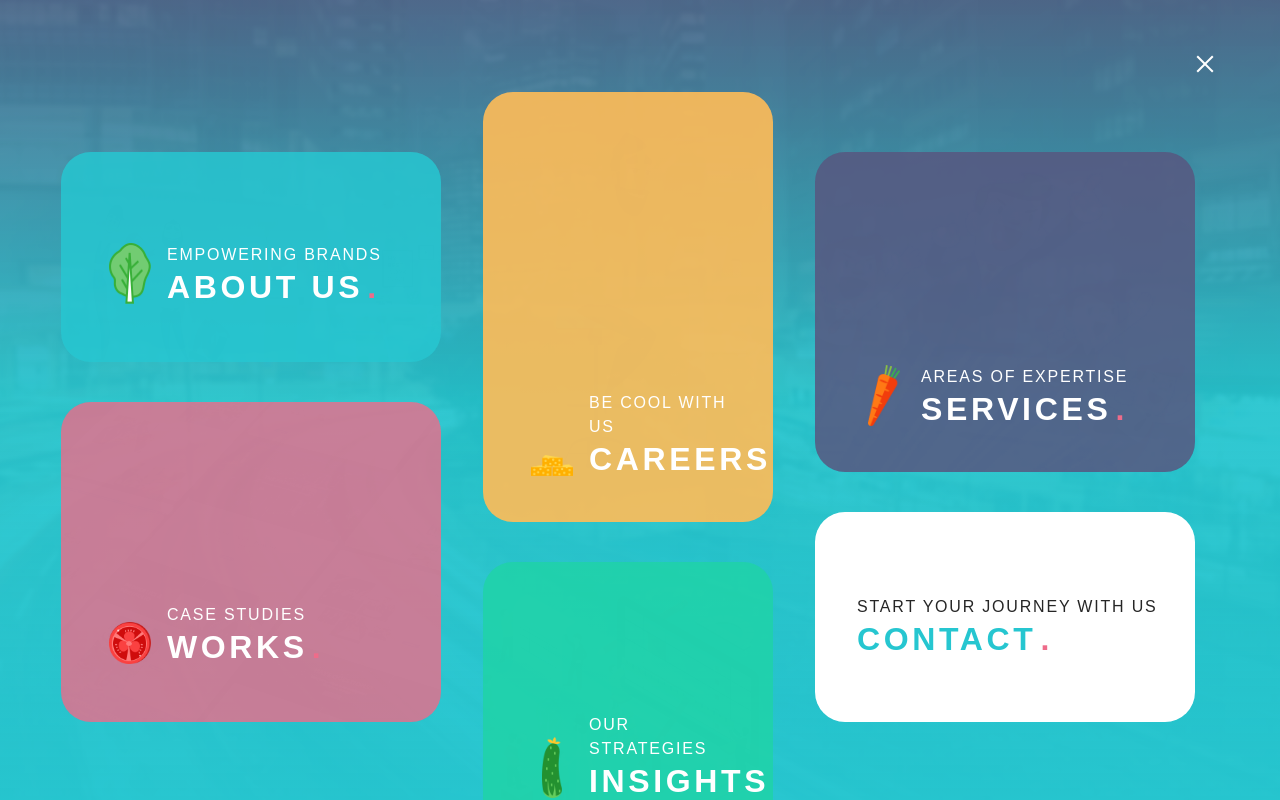
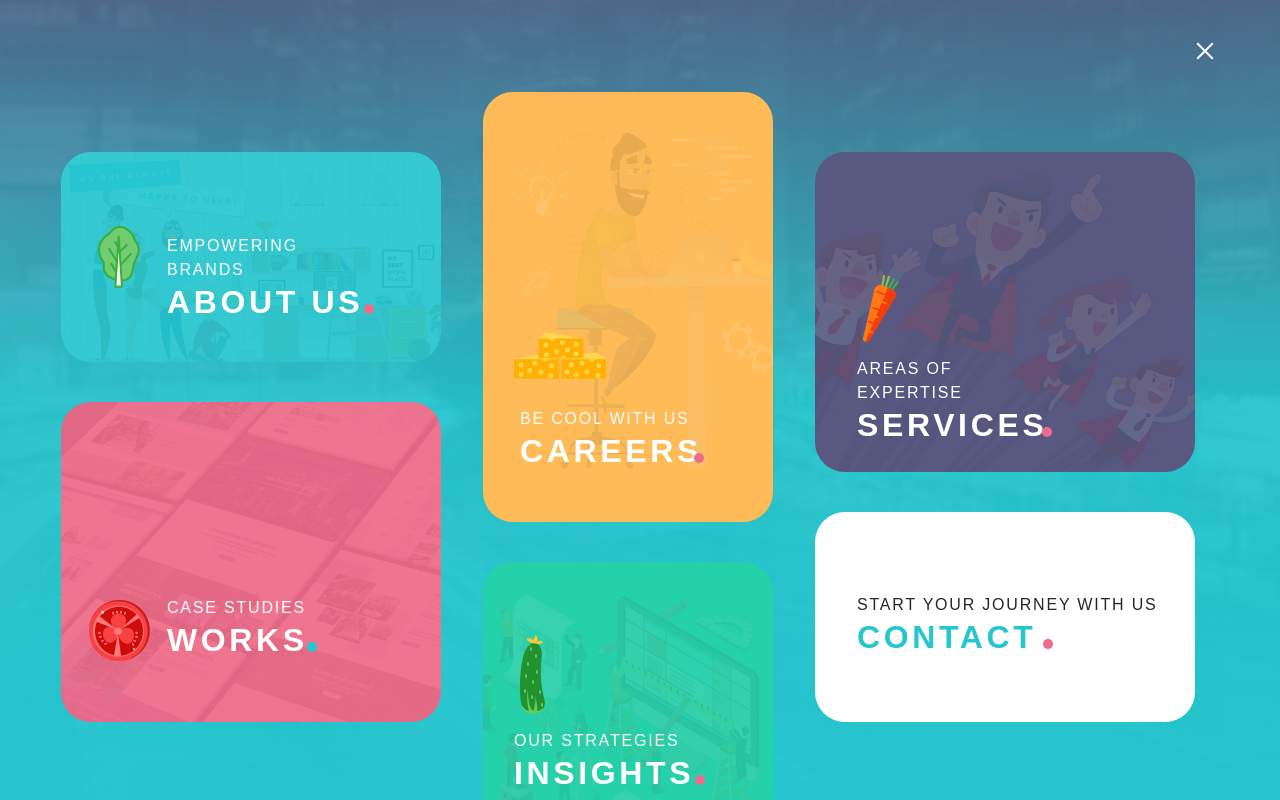
Before and after one commit to yuchengH1988/digi-salad, a Nuxt app: page / in a window 1280 px wide. Both pictures are taken after a click on the button 1205 px from the left and 65 px from the top of the page. Shown: the top 800 px of the page. Built offline with nearby package versions, Linux system fonts and the light colour scheme; a web font is replaced by a local one.

Commit message:
fix menu

```diff
--- a/components/Layout/SiteHeader.vue
+++ b/components/Layout/SiteHeader.vue
@@ -1,22 +1,67 @@
 <script setup>
-defineProps({
+const props = defineProps({
   isMenuOpen: { type: Boolean, default: false }
 })
 
 const emit = defineEmits(['toggle-menu'])
+
+const isPastHero = ref(false)
+const isScrolledHeader = computed(() => isPastHero.value && !props.isMenuOpen)
+let heroObserver
+
+const handleHomeClick = () => {
+  if (props.isMenuOpen) {
+    emit('toggle-menu')
+  }
+}
+
+onMounted(() => {
+  const hero = document.querySelector('#top')
+
+  if (!hero) return
+
+  heroObserver = new IntersectionObserver(([entry]) => {
+    isPastHero.value = !entry.isIntersecting && entry.boundingClientRect.bottom <= 0
+  })
+  heroObserver.observe(hero)
+})
+
+onBeforeUnmount(() => {
+  heroObserver?.disconnect()
+})
 </script>
 
 <template>
-  <header class="fixed inset-x-0 top-0 z-75 text-white">
-    <div class="flex items-start px-5 pt-6 md:px-[60px] md:pt-[41px]">
-      <a v-show="isMenuOpen" href="#top" class="w-[116px] md:w-[140px]" aria-label="digiSalad home" @click="emit('toggle-menu')">
-        <AtomIcon name="icon" is-full class="text-white" />
+  <header
+    class="fixed inset-x-0 top-0 z-75  transition-colors duration-300"
+    :class="isScrolledHeader ? 'bg-white/90' : 'bg-transparent'"
+  >
+    <div class="flex items-center justify-between pl-20 pr-15 h-[100px]">
+      <a
+        href="#top"
+        class="w-[116px] transition-[opacity,color] duration-300 md:w-[120px] h-[54px]"
+        :class="[
+          isMenuOpen || isPastHero ? 'visible opacity-100' : 'invisible opacity-0',
+          isScrolledHeader ? 'text-accent' : 'text-white'
+        ]"
+        aria-label="digiSalad home"
+        @click="handleHomeClick"
+      >
+        <AtomIcon name="icon" is-full />
       </a>
       <div class="ml-auto flex items-center gap-5 md:gap-7">
-        <a v-show="!isMenuOpen" href="#showcase" class="hidden h-[41px] items-center rounded-full bg-gradient-to-r from-[#4ee5ea] to-[#26d0a8] px-4 text-[14px] font-bold uppercase tracking-[1.14px] transition-opacity hover:opacity-85 md:flex">
+        <a v-show="!isMenuOpen" href="#showcase" class="hidden h-[41px] items-center rounded-full bg-gradient-to-r from-[#4ee5ea] to-[#26d0a8] px-4 text-[14px] font-bold uppercase tracking-[1.14px] transition-opacity hover:opacity-85 md:flex text-white">
           Start your project
         </a>
-        <button type="button" class="mt-[7px] grid h-[30px] w-[30px] place-items-center transition-colors hover:text-accent" :aria-expanded="isMenuOpen" aria-controls="site-menu" :aria-label="isMenuOpen ? 'Close menu' : 'Open menu'" @click="emit('toggle-menu')">
+        <button
+          type="button"
+          class="grid h-[30px] w-[30px] place-items-center transition-colors hover:text-accent"
+          :class="isScrolledHeader ? 'text-purple' : 'text-white'"
+          :aria-expanded="isMenuOpen"
+          aria-controls="site-menu"
+          :aria-label="isMenuOpen ? 'Close menu' : 'Open menu'"
+          @click="emit('toggle-menu')"
+        >
           <span v-if="isMenuOpen" class="relative block size-[22px]">
             <span class="absolute left-0 top-1/2 h-[2px] w-[22px] rotate-45 bg-current"></span>
             <span class="absolute left-0 top-1/2 h-[2px] w-[22px] -rotate-45 bg-current"></span>
--- a/components/Menu/MenuOverlay.vue
+++ b/components/Menu/MenuOverlay.vue
@@ -15,11 +15,11 @@ defineProps({ open: { type: Boolean, default: false } })
 const emit = defineEmits(['close'])
 
 const menuItems = [
-  { label: 'About us', eyebrow: 'Empowering brands', href: '#about', image: menuAbout, icon: cabbage, tone: 'bg-accent/85', position: 'menu-about' },
-  { label: 'Works', eyebrow: 'Case studies', href: '#showcase', image: menuWork, icon: tomato, tone: 'bg-coral/80', position: 'menu-works' },
-  { label: 'Careers', eyebrow: 'Be cool with us', href: '#career', image: menuCareer, icon: cheese, tone: 'bg-yellow/90', position: 'menu-careers' },
-  { label: 'Insights', eyebrow: 'Our strategies', href: '#work', image: menuInsights, icon: cucumber, tone: 'bg-[#20d3a7]/85', position: 'menu-insights' },
-  { label: 'Services', eyebrow: 'Areas of expertise', href: '#services', image: menuService, icon: carrot, tone: 'bg-purple/85', position: 'menu-services' }
+  { label: 'About us', eyebrow: 'Empowering brands', href: '#about', image: menuAbout, icon: cabbage, tone: 'bg-accent', position: 'menu-about', dot: 'bg-coral' },
+  { label: 'Works', eyebrow: 'Case studies', href: '#showcase', image: menuWork, icon: tomato, tone: 'bg-coral', position: 'menu-works', dot: 'bg-accent' },
+  { label: 'Careers', eyebrow: 'Be cool with us', href: '#career', image: menuCareer, icon: cheese, tone: 'bg-yellow', position: 'menu-careers', dot: 'bg-coral' },
+  { label: 'Insights', eyebrow: 'Our strategies', href: '#work', image: menuInsights, icon: cucumber, tone: 'bg-[#26d0a8]', position: 'menu-insights', dot: 'bg-coral' },
+  { label: 'Services', eyebrow: 'Areas of expertise', href: '#services', image: menuService, icon: carrot, tone: 'bg-purple', position: 'menu-services', dot: 'bg-coral' }
 ]
 </script>
 
@@ -38,19 +38,23 @@ const menuItems = [
           :class="item.position"
           @click="emit('close')"
         >
-          <img :src="item.image" alt="" class="absolute inset-0 size-full object-cover opacity-45 transition-transform duration-700 group-hover:scale-105">
-          <span class="absolute inset-0" :class="item.tone"></span>
-          <span class="menu-copy absolute bottom-[47px] left-[106px] right-7 max-md:left-7">
-            <img :src="item.icon" alt="" class="absolute bottom-[-1px] left-[-58px] max-h-[61px] w-[42px] object-contain max-md:hidden">
+          <div class="absolute inset-0" :class="item.tone"></div>
+          <img :src="item.image" alt="" class="menu-background absolute inset-0 size-full object-cover transition-transform duration-700 group-hover:scale-105">
+          <img :src="item.icon" alt="" class="menu-art absolute object-contain">
+          <span class="menu-copy absolute">
             <span class="block text-[16px] uppercase tracking-[1.8px]">{{ item.eyebrow }}</span>
-            <strong class="mt-1 block text-[32px] uppercase leading-none tracking-[3.64px]">{{ item.label }}<span class="ml-1 text-coral">.</span></strong>
+            <strong class="relative mt-1 block text-[32px] uppercase leading-none tracking-[3.64px]">{{ item.label }}
+              <div class="absolute right-0 bottom-1 size-[10px] rounded-full" :class="[item.dot]"></div>
+            </strong>
           </span>
         </a>
 
         <a href="#showcase" class="menu-contact absolute overflow-hidden rounded-[30px] bg-white text-ink max-xl:relative max-xl:inset-auto max-xl:aspect-[4/3]" @click="emit('close')">
           <span class="absolute bottom-[67px] left-[42px] right-5">
             <span class="block text-[16px] uppercase tracking-[1.8px]">Start your journey with us</span>
-            <strong class="mt-1 block text-[32px] uppercase leading-none tracking-[3.64px] text-accent">Contact<span class="ml-1 text-coral">.</span></strong>
+            <strong class="inline-flex relative mt-1 text-[32px] uppercase leading-none tracking-[3.64px] text-accent">Contact
+              <div class="absolute -right-4 bottom-1 size-[10px] rounded-full bg-coral"></div>
+            </strong>
           </span>
         </a>
       </nav>
@@ -65,8 +69,17 @@ const menuItems = [
 .menu-insights { left: 422px; top: 470px; width: 290px; height: 282px; }
 .menu-services { left: 754px; top: 60px; width: 380px; height: 320px; }
 .menu-contact { left: 754px; top: 420px; width: 380px; height: 210px; }
-.menu-about .menu-copy,
-.menu-works .menu-copy { bottom: 59px; }
+
+.menu-about .menu-art { left: 37px; top: 74px; width: 42px; height: 62px; }
+.menu-about .menu-copy { left: 106px; top: 82px; width: 207px; }
+.menu-works .menu-art { left: 28px; top: 198px; width: 61px; height: 61px; }
+.menu-works .menu-copy { left: 106px; top: 194px; width: 150px; }
+.menu-careers .menu-art { left: 31px; top: 240px; width: 92px; height: 47px; }
+.menu-careers .menu-copy { left: 37px; top: 315px; width: 184px; }
+.menu-insights .menu-art { left: 37px; top: 73px; width: 25px; height: 79px; }
+.menu-insights .menu-copy { left: 31px; top: 167px; width: 191px; }
+.menu-services .menu-art { left: 48px; top: 123px; width: 36px; height: 67px; }
+.menu-services .menu-copy { left: 42px; top: 205px; width: 195px; }
 
 @media (max-width: 1279px) {
   .menu-card,
@@ -74,5 +87,21 @@ const menuItems = [
     width: auto;
     height: auto;
   }
+
+  .menu-card .menu-art {
+    left: 28px;
+    top: auto;
+    bottom: 48px;
+    width: 42px;
+    height: 62px;
+  }
+
+  .menu-card .menu-copy {
+    left: 92px;
+    top: auto;
+    right: 24px;
+    bottom: 48px;
+    width: auto;
+  }
 }
 </style>
--- a/components/Section/HeroSection.vue
+++ b/components/Section/HeroSection.vue
@@ -28,7 +28,7 @@ import salad from '~/assets/images/salad.png'
     </div>
 
     <div class="absolute left-1/2 top-[772px] flex -translate-x-1/2 flex-col items-center max-md:top-[640px]">
-      <img :src="salad" alt="" class="size-[65px] rounded-full">
+      <img :src="salad" alt="" class="size-[65px]">
       <span class="mt-3 whitespace-nowrap text-[16px] font-bold uppercase tracking-[2.22px]">Taste us now!</span>
       <span class="mt-3 h-[130px] w-px bg-ink"></span>
     </div>
--- a/package.json
+++ b/package.json
@@ -1,6 +1,9 @@
 {
   "name": "digisalad-interview",
   "private": true,
+  "imports": {
+    "#internal/nuxt/paths": "./node_modules/nuxt/dist/core/runtime/nitro/utils/paths.js"
+  },
   "engines": {
     "node": ">=18.20.1"
   },
```
